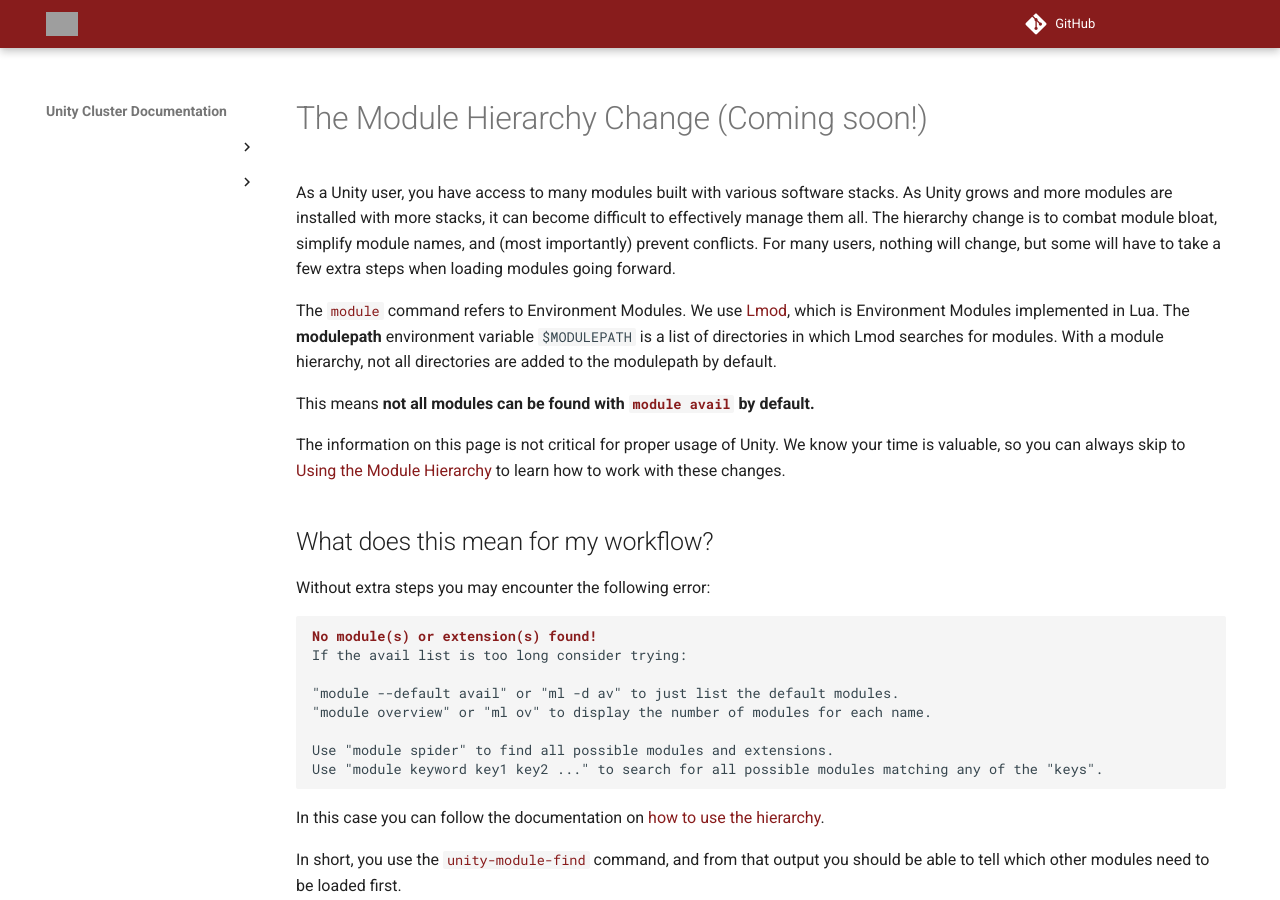
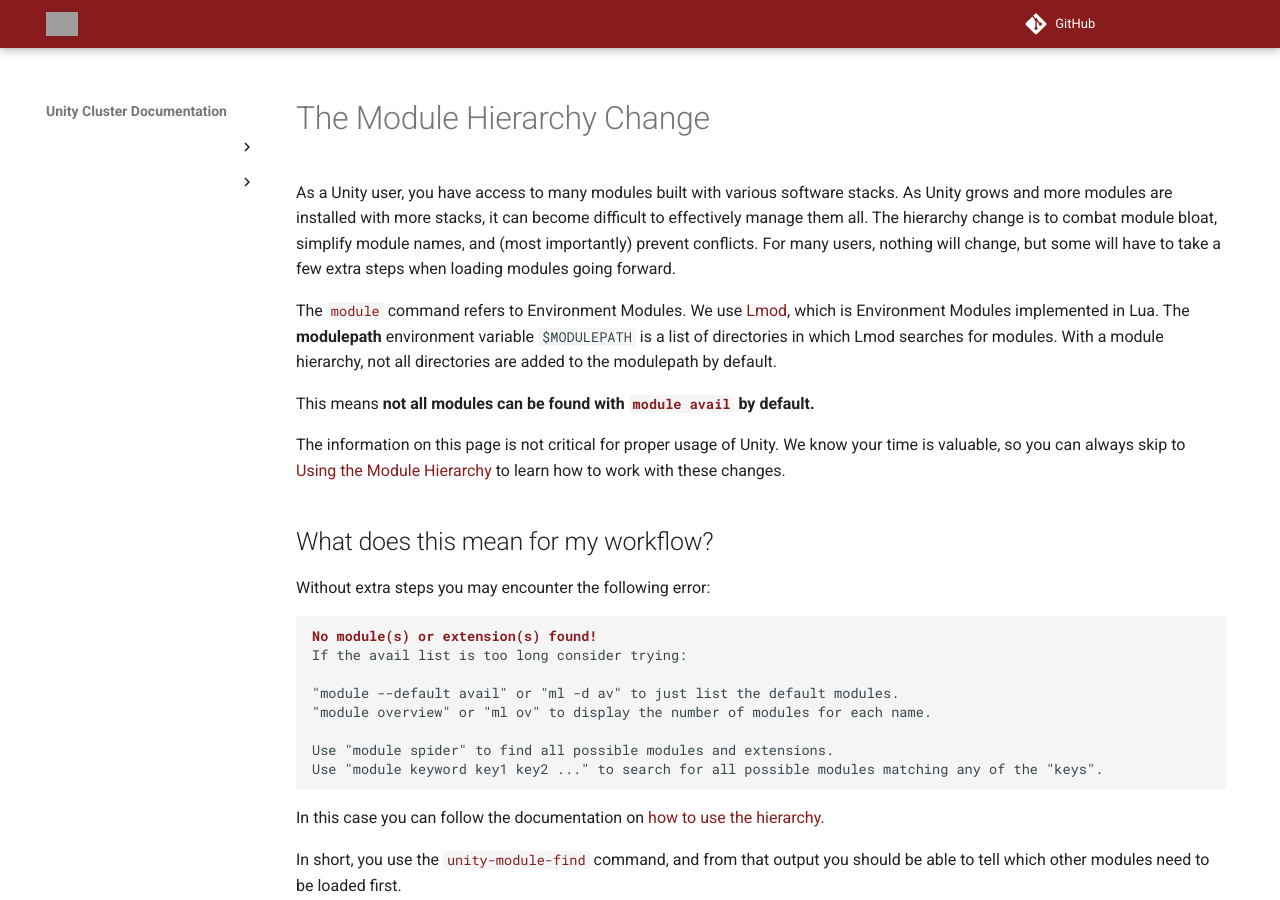
Before and after one commit to UMass-RC/unity-docs, an MkDocs documentation site: the page built from docs/updates/index.md, in a window 1280 px wide and 900 px high. Built offline with MkDocs 1.6.1 and Material for MkDocs 9.7.7, drawn with Linux system fonts in a browser that asks for light colours; comment, search, counter and statistics services are not loaded; grey boxes are pictures that could not be loaded.

Commit message:
fix link

```diff
--- a/docs/updates/index.md
+++ b/docs/updates/index.md
@@ -1 +1 @@
-{% include-markdown "../updates/hierarchy-change.md" %}
+{% include-markdown "hierarchy-change.md" %}
```
